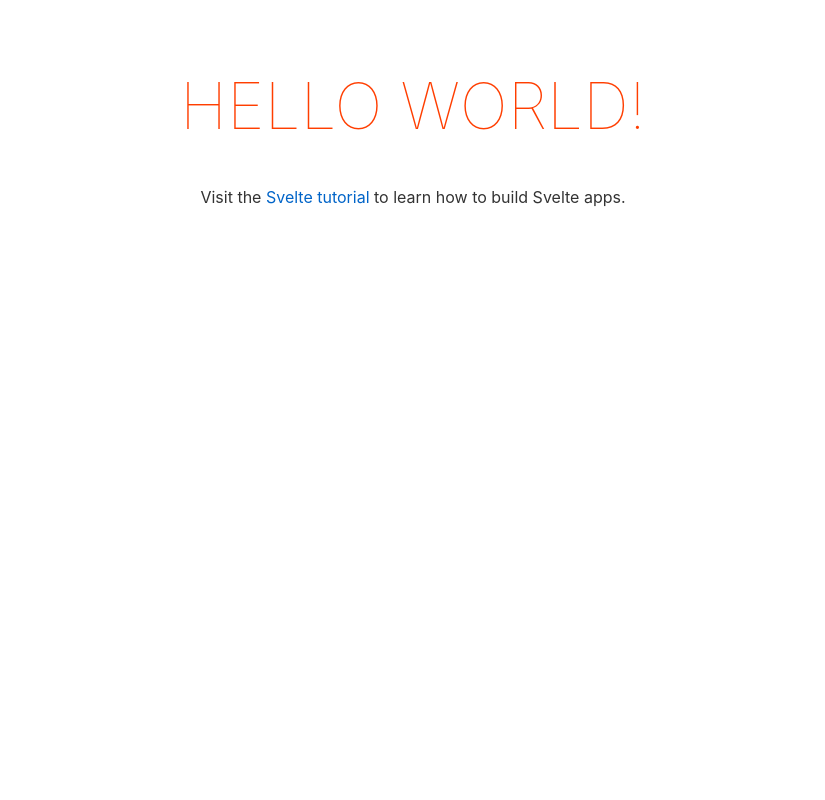
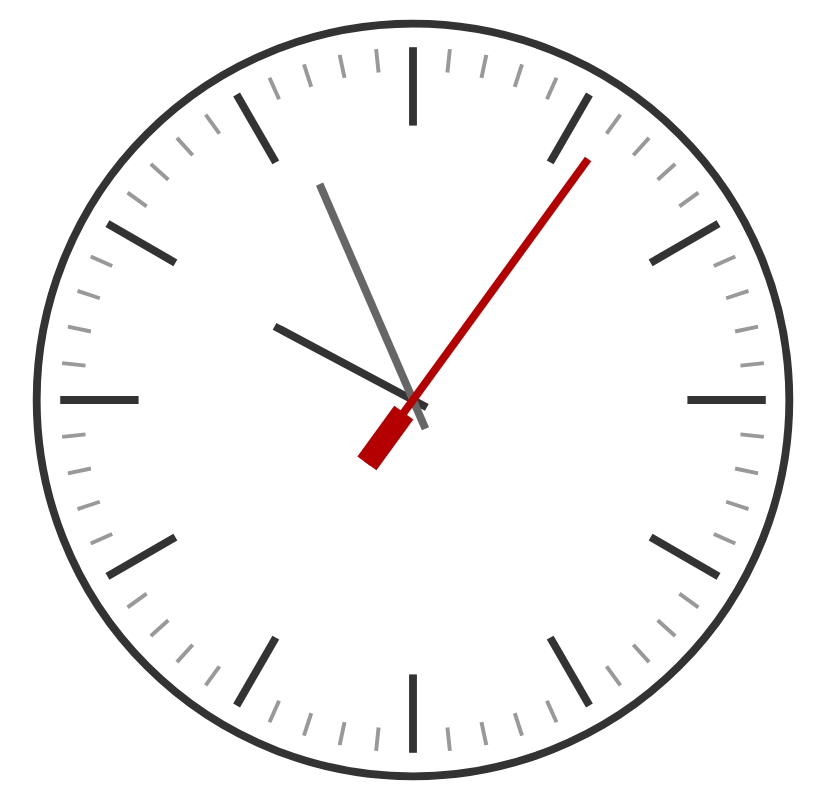
Before and after one commit to LeBusMagique/toolbox, a Svelte app: page / in a window 1280 px wide. Shown: the whole page, without its empty margins (227-1052 px from the left). Built offline with nearby package versions, Linux system fonts and the light colour scheme.

Commit message:
Convert to web component <lbm-toolbar/>

```diff
--- a/rollup.config.js
+++ b/rollup.config.js
@@ -22,7 +22,8 @@
 			// a separate file - better for performance
 			css: css => {
 				css.write('public/build/bundle.css');
-			}
+			},
+			customElement: true,
 		}),
 
 		// If you have external dependencies installed from
--- a/src/App.svelte
+++ b/src/App.svelte
@@ -1,30 +1,106 @@
+<svelte:options tag="lbm-toolbar" accessors={false} />
+
 <script>
-	export let name;
+	import { onMount } from 'svelte';
+
+	let time = new Date();
+
+	// these automatically update when `time`
+	// changes, because of the `$:` prefix
+	$: hours = time.getHours();
+	$: minutes = time.getMinutes();
+	$: seconds = time.getSeconds();
+
+	onMount(() => {
+		const interval = setInterval(() => {
+			time = new Date();
+		}, 1000);
+
+		return () => {
+			clearInterval(interval);
+		};
+	});
 </script>
 
-<main>
-	<h1>Hello {name}!</h1>
-	<p>Visit the <a href="https://svelte.dev/tutorial">Svelte tutorial</a> to learn how to build Svelte apps.</p>
-</main>
-
 <style>
-	main {
-		text-align: center;
-		padding: 1em;
-		max-width: 240px;
-		margin: 0 auto;
+	svg {
+		width: 100%;
+		height: 100%;
 	}
 
-	h1 {
-		color: #ff3e00;
-		text-transform: uppercase;
-		font-size: 4em;
-		font-weight: 100;
+	.clock-face {
+		stroke: #333;
+		fill: white;
 	}
 
-	@media (min-width: 640px) {
-		main {
-			max-width: none;
-		}
+	.minor {
+		stroke: #999;
+		stroke-width: 0.5;
+	}
+
+	.major {
+		stroke: #333;
+		stroke-width: 1;
+	}
+
+	.hour {
+		stroke: #333;
+	}
+
+	.minute {
+		stroke: #666;
+	}
+
+	.second, .second-counterweight {
+		stroke: rgb(180,0,0);
+	}
+
+	.second-counterweight {
+		stroke-width: 3;
 	}
 </style>
+
+<svg viewBox='-50 -50 100 100'>
+	<circle class='clock-face' r='48'/>
+
+	<!-- markers -->
+	{#each [0, 5, 10, 15, 20, 25, 30, 35, 40, 45, 50, 55] as minute}
+		<line
+			class='major'
+			y1='35'
+			y2='45'
+			transform='rotate({30 * minute})'
+		/>
+
+		{#each [1, 2, 3, 4] as offset}
+			<line
+				class='minor'
+				y1='42'
+				y2='45'
+				transform='rotate({6 * (minute + offset)})'
+			/>
+		{/each}
+	{/each}
+
+	<!-- hour hand -->
+	<line
+		class='hour'
+		y1='2'
+		y2='-20'
+		transform='rotate({30 * hours + minutes / 2})'
+	/>
+
+	<!-- minute hand -->
+	<line
+		class='minute'
+		y1='4'
+		y2='-30'
+		transform='rotate({6 * minutes + seconds / 10})'
+	/>
+
+	<!-- second hand -->
+	<g transform='rotate({6 * seconds})'>
+		<line class='second' y1='10' y2='-38'/>
+		<line class='second-counterweight' y1='10' y2='2'/>
+	</g>
+</svg>
```
